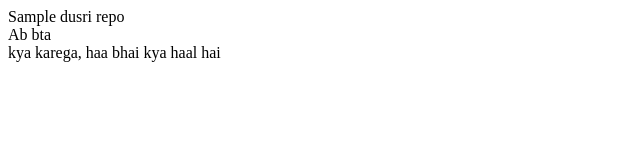
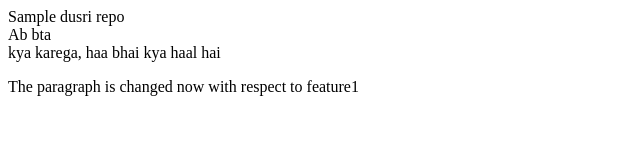
Before and after one commit to ManasBhatia5128/ToPush3, a plain HTML site: page index.html in a window 1280 px wide. Shown: the whole page, without its empty margins (0-640 px from the left). Drawn offline with Linux system fonts and the light colour scheme.

Commit message:
change-ref-2

```diff
--- a/index.html
+++ b/index.html
@@ -8,5 +8,6 @@
 <body>
     Sample dusri repo
     <div>Ab bta <br>kya karega, haa bhai kya haal hai</div>
+    <p>The paragraph is changed now with respect to feature1</p>
 </body>
 </html>
```
